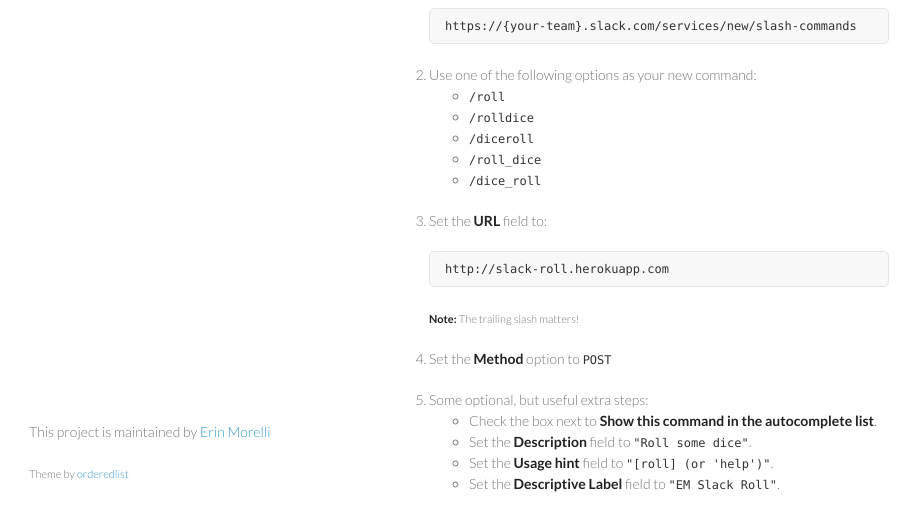
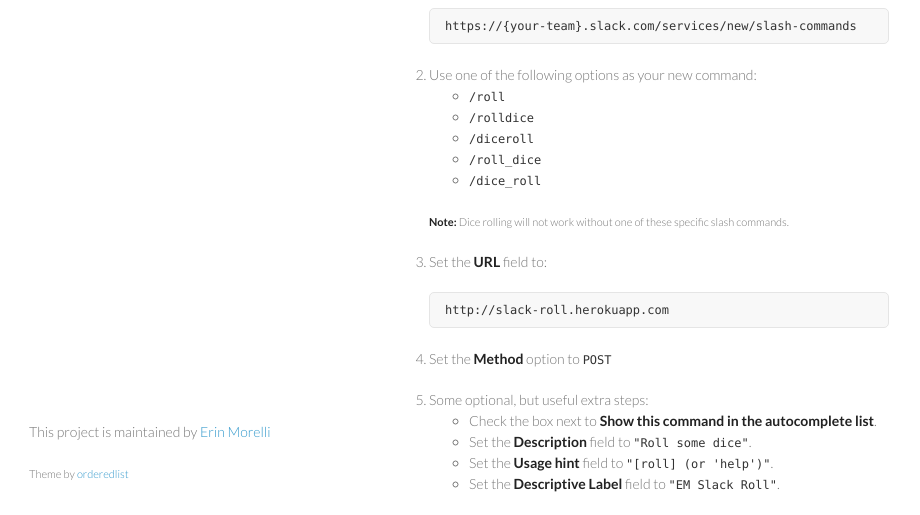
Before and after one commit to ErinMorelli/em-slack-roll, a Flask app: page / in a window 1280 px wide. Shown: the part 247-762 px from the top of the page, without its empty margins (181-1101 px from the left). Run offline with Flask 2, Linux system fonts and the light colour scheme; some libraries are stand-ins or nearby versions.

Commit message:
Fixing template

```diff
--- a/slack_roll/templates/index.html
+++ b/slack_roll/templates/index.html
@@ -53,13 +53,13 @@
                                 <li><code>{{ allowed_command }}</code></li>
                             {%- endfor %}
                         </ul>
+                        <p>
+                            <small><strong>Note:</strong> Dice rolling will not work without one of these specific slash commands.</small>
+                        </p>
                     </li>
                     <li>
                         <p>Set the <strong>URL</strong> field to:</p>
                         <pre><code>{{ project.base_url }}</code></pre>
-                        <p>
-                            <small><strong>Note:</strong> The trailing slash matters!</small>
-                        </p>
                     </li>
                     <li>
                         <p>Set the <strong>Method</strong> option to <code>POST</code></p>
```
